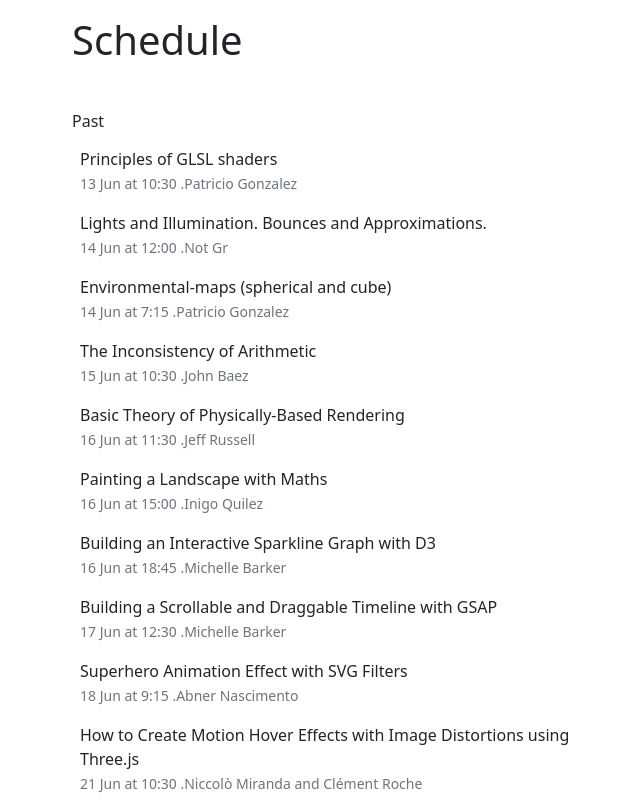
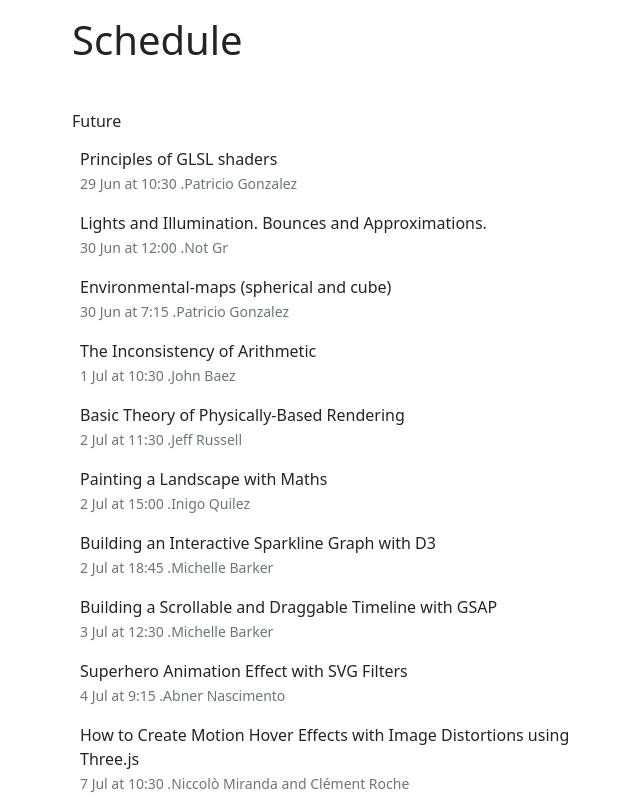
Before and after one commit to blackmann/js-react-frontend-test, a React (Create React App) app: page / in a window 1280 px wide. Shown: the top 800 px of the page, without its empty margins (14-654 px from the left). Built offline with nearby package versions, Linux system fonts and the light colour scheme.

Commit message:
update 7/5

```diff
--- a/src/App.js
+++ b/src/App.js
@@ -5,15 +5,9 @@ import { useMemo } from "react";
 import dayjs from "dayjs";
 
 function App() {
-  const today = dayjs().format("MDYYYY");
-  var tomorrow = dayjs().add(1,'day');
-  var remDays = 6 - tomorrow.day();
-  var currentWeekStart = dayjs().add(2,'day');
-  var currentWeekEnd = dayjs().add(remDays+1,'day');
-  var nextWeekStart = currentWeekEnd.add(1,'day');
-  var nextWeekEnd = nextWeekStart.add(6,'day');
 
-  var sortedSchedule = {
+  const sortedSchedule = useMemo(() => {
+    const result = {
       past: [],
       today: [],
       tomorrow: [],
@@ -21,37 +15,31 @@ function App() {
       nextWeek: [],
       future: [],
     };
-  var sortSchedule = (activities) => {
     activities.forEach((activity) => {
-      var formatedDate = dayjs(activity.startTime).format("MDYYYY");
+      var formatedDate = dayjs(activity.startTime);
       switch (true) {
-        case formatedDate < today:
-          sortedSchedule.past.push(activity);
+        case formatedDate.isBefore(dayjs(), "day"):
+          result.past.push(activity);
           break;
-        case formatedDate === today:
-          sortedSchedule.today.push(activity);
+        case formatedDate.isSame(dayjs(), "day"):
+          result.today.push(activity);
           break;
-        case formatedDate === dayjs(tomorrow).format("MDYYYY"):
-          sortedSchedule.tomorrow.push(activity);
+        case formatedDate.isSame(dayjs().add(1,'day'), "day"):
+          result.tomorrow.push(activity);
           break;
-        case formatedDate >= dayjs(currentWeekStart).format("MDYYYY") &&
-          formatedDate <= dayjs(currentWeekEnd).format("MDYYYY"):
-          sortedSchedule.currentWeek.push(activity);
+        case formatedDate.isSame(dayjs(), "week"):
+          result.currentWeek.push(activity);
           break;
-        case formatedDate >= dayjs(nextWeekStart).format("MDYYYY") &&
-          formatedDate <= dayjs(nextWeekEnd).format("MDYYYY"):
-          sortedSchedule.nextWeek.push(activity);
+        case formatedDate.isSame(dayjs().endOf("week").add(1, "day"), "week"):
+          result.nextWeek.push(activity);
           break;
         default:
-          sortedSchedule.future.push(activity);
+          result.future.push(activity);
           break;
       }
-      return false;
     });
-
-  };
- useMemo(()=>sortSchedule(activities),[activities]);
- console.log();
+    return result;
+  }, []);
 
   return (
     <div className="container p-3">
--- a/src/components/CurrentWeek.js
+++ b/src/components/CurrentWeek.js
@@ -8,7 +8,7 @@ const CurrentWeek = ({ sortedSchedule }) => {
   sortedSchedule.currentWeek.forEach((activity) => {
     var activityDate = dayjs(activity.startTime).toDate();
     dateSet.add(activityDate);
-    return false;
+
   });
 
   return (
--- a/src/components/DaySchedule.js
+++ b/src/components/DaySchedule.js
@@ -23,6 +23,7 @@ const DaySchedule = ({ title, activities }) => {
       </div>
     );
   }
+  return null;
 };
 
 export default DaySchedule;
--- a/src/components/ListedActivities.js
+++ b/src/components/ListedActivities.js
@@ -23,9 +23,7 @@ const ListedActivities = ({ title, activities }) => {
       </div>
     );
   }
-  else{
-    return <div></div>
-  }
+  return null
 };
 
 export default ListedActivities;
--- a/src/components/ModifiedDaySchedule.js
+++ b/src/components/ModifiedDaySchedule.js
@@ -2,20 +2,16 @@ import React from "react";
 import dayjs from "dayjs";
 
 const ModifiedDaySchedule = ({ date, activities }) => {
-   date = dayjs(date);
+
   return (
     <div className="col-lg-6 col-md-8">
       <h2 className="fs-6">
-        {date.format('ddd') +
-          " " +
-          date.date() +
-          " " +
-          date.format('MMM')}
+        {dayjs(date).format('ddd,D  MMMM')}
       </h2>
       <ol  className="list-unstyled">
         {activities.map((activity) => {
           const { id, title, startTime, instructor } = activity;
-          if(dayjs(date).format("MDYYYY") === dayjs(startTime).format("MDYYYY")) {
+          if(dayjs(date).isSame(dayjs(startTime),'day')) {
             return (
               <li className="hober-light0bg p-2 rounded-2" key={id}>
                 <header>{title}</header>
@@ -26,7 +22,7 @@ const ModifiedDaySchedule = ({ date, activities }) => {
               </li>
             );
           }
-          else return ""
+          return null;
         })}
       </ol>
     </div>
--- a/src/components/RestOfWeek.js
+++ b/src/components/RestOfWeek.js
@@ -10,9 +10,7 @@ const RestOfWeek = ({ activities, dateSet }) => {
       </div>
     );
   }
-  else{
-    return <div></div>
-  }
+ return null
 };
 
 export default RestOfWeek;
--- a/src/index.js
+++ b/src/index.js
@@ -2,6 +2,7 @@ import React from 'react';
 import ReactDOM from 'react-dom/client';
 import './index.css';
 import App from './App';
+// import App from './App-copy'
 import reportWebVitals from './reportWebVitals';
 
 const root = ReactDOM.createRoot(document.getElementById('root'));
--- a/src/resources/schedule.json
+++ b/src/resources/schedule.json
@@ -2,109 +2,109 @@
   {
     "id": 1,
     "title": "Principles of GLSL shaders",
-    "startTime": "2022-06-13T10:30:00.000Z",
+    "startTime": "2022-06-29T10:30:00.000Z",
     "instructor": "Patricio Gonzalez"
   },
   {
     "id": 2,
     "title": "Lights and Illumination. Bounces and Approximations.",
-    "startTime": "2022-06-14T12:00:00.000Z",
+    "startTime": "2022-06-30T12:00:00.000Z",
     "instructor": "Not Gr"
   },
   {
     "id": 3,
     "title": "Environmental-maps (spherical and cube)",
-    "startTime": "2022-06-14T07:15:00.000Z",
+    "startTime": "2022-06-30T07:15:00.000Z",
     "instructor": "Patricio Gonzalez"
   },
   {
     "id": 4,
     "title": "The Inconsistency of Arithmetic",
-    "startTime": "2022-06-15T10:30:00.000Z",
+    "startTime": "2022-07-01T10:30:00.000Z",
     "instructor": "John Baez"
   },
   {
     "id": 5,
     "title": "Basic Theory of Physically-Based Rendering",
-    "startTime": "2022-06-16T11:30:00.000Z",
+    "startTime": "2022-07-02T11:30:00.000Z",
     "instructor": "Jeff Russell"
   },
   {
     "id": 6,
     "title": "Painting a Landscape with Maths",
-    "startTime": "2022-06-16T15:00:00.000Z",
+    "startTime": "2022-07-02T15:00:00.000Z",
     "instructor": "Inigo Quilez"
   },
   {
     "id": 7,
     "title": "Building an Interactive Sparkline Graph with D3",
-    "startTime": "2022-06-16T18:45:00.000Z",
+    "startTime": "2022-07-02T18:45:00.000Z",
     "instructor": "Michelle Barker"
   },
   {
     "id": 8,
     "title": "Building a Scrollable and Draggable Timeline with GSAP",
-    "startTime": "2022-06-17T12:30:00.000Z",
+    "startTime": "2022-07-03T12:30:00.000Z",
     "instructor": "Michelle Barker"
   },
   {
     "id": 9,
     "title": "Superhero Animation Effect with SVG Filters",
-    "startTime": "2022-06-18T09:15:00.000Z",
+    "startTime": "2022-07-04T09:15:00.000Z",
     "instructor": "Abner Nascimento"
   },
   {
     "id": 10,
     "title": "How to Create Motion Hover Effects with Image Distortions using Three.js",
-    "startTime": "2022-06-21T10:30:00.000Z",
+    "startTime": "2022-07-07T10:30:00.000Z",
     "instructor": "Niccolò Miranda and Clément Roche"
   },
   {
     "id": 11,
     "title": "Code structuring for bigger projects",
-    "startTime": "2022-06-28T04:30:00.000Z",
+    "startTime": "2022-07-14T04:30:00.000Z",
     "instructor": "Bruno Simon"
   },
   {
     "id": 12,
     "title": "Mixing HTML and WebGL",
-    "startTime": "2022-06-28T18:30:00.000Z",
+    "startTime": "2022-07-14T18:30:00.000Z",
     "instructor": "Bruno Simon"
   },
   {
     "id": 13,
     "title": "Object Oriented Thinking",
-    "startTime": "2022-06-29T10:30:00.000Z",
+    "startTime": "2022-07-15T10:30:00.000Z",
     "instructor": "Not Gr"
   },
   {
     "id": 14,
     "title": "Building an awesome image loading experience",
-    "startTime": "2022-07-06T10:30:00.000Z",
+    "startTime": "2022-07-22T10:30:00.000Z",
     "instructor": "Kent C Dodds"
   },
   {
     "id": 15,
     "title": "Stripe's model of product-led, developer-centric growth.",
-    "startTime": "2022-07-07T10:30:00.000Z",
+    "startTime": "2022-07-23T10:30:00.000Z",
     "instructor": "Will Larson"
   },
   {
     "id": 16,
     "title": "Lights and Illumination. Bounces and Approximations II",
-    "startTime": "2022-07-10T10:30:00.000Z",
+    "startTime": "2022-07-26T10:30:00.000Z",
     "instructor": "Not Gr"
   },
   {
     "id": 17,
     "title": "Static vs Unit vs Integration vs E2E Testing for Frontend Apps",
-    "startTime": "2022-07-10T13:00:00.000Z",
+    "startTime": "2022-07-26T13:00:00.000Z",
     "instructor": "Kent C Dodds"
   },
   {
     "id": 18,
     "title": "Getting started with git-scraping",
-    "startTime": "2022-07-11T10:30:00.000Z",
+    "startTime": "2022-07-27T10:30:00.000Z",
     "instructor": "Will Larson"
   }
 ]
```
Also changed, not shown: 1 other file (tests, documents, lock files or other folders). Lines whose indentation alone changed are shown as unchanged.
